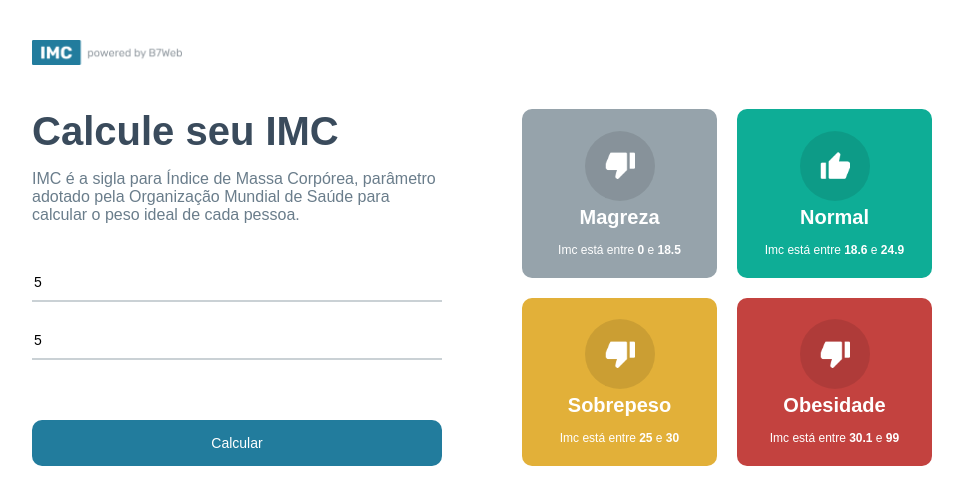
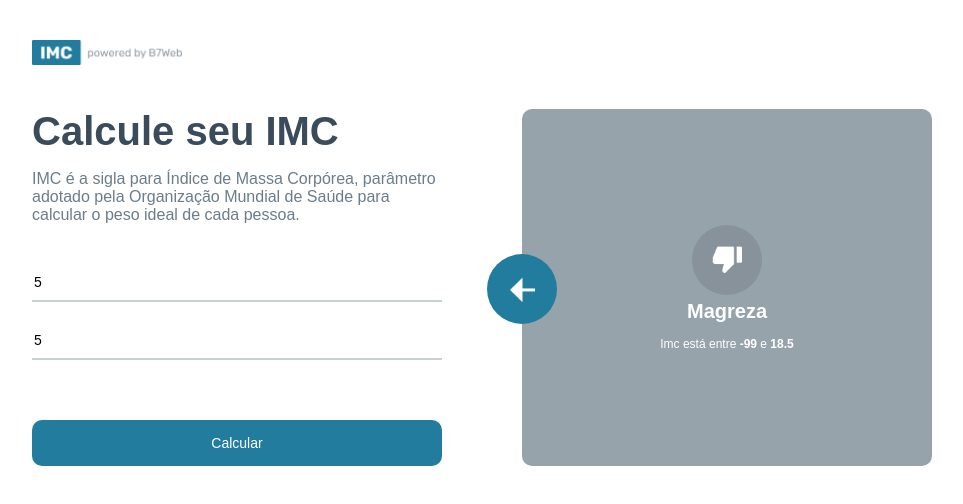
Before and after one commit to juliocsrf/react-ts-imc, a React (Vite) app: page / in a window 1280 px wide. Both pictures are taken after typing "5", "5" into the empty fields and a click on the button "Calcular". Shown: the top 504 px of the page, without its empty margins (158-1121 px from the left). Built offline with nearby package versions, Linux system fonts and the light colour scheme.

Commit message:
System calc

```diff
--- a/src/App.module.css
+++ b/src/App.module.css
@@ -75,3 +75,27 @@
     grid-template-columns: repeat(2, 1fr);
     gap: 20px;
 }
+
+.container .rightSide .rightBig {
+    flex: 1;
+    display: flex;
+}
+
+.container .rightSide .rightArrow {
+    position: absolute;
+    background-color: #227C9D;
+    width: 70px;
+    height: 70px;
+    border-radius: 50%;
+    display: flex;
+    justify-content: center;
+    align-items: center;
+    cursor: pointer;
+    margin-left: -35px;
+    margin-top: 145px;
+    transition: all ease 1s;
+}
+
+.container .rightSide .rightArrow:hover {
+    opacity: 0.8;
+}
--- a/src/App.tsx
+++ b/src/App.tsx
@@ -2,19 +2,27 @@
 import styles from './App.module.css';
 import poweredImage from './assets/powered.png';
 import GridItem from './components/GridItem';
+import leftArrowImage from './assets/leftarrow.png';
 
-import { levels, calculateImc } from './helpers/imc';
+import { levels, calculateImc, Level } from './helpers/imc';
 
 const App = () => {
     const [heightField, setHeightField] = useState<number>(0);
     const [weightField, setWeightField] = useState<number>(0);
+    const [toShow, setToShow] = useState<Level | null>(null);
 
     const handleCalculateButton = () => {
         if (heightField && weightField) {
-            console.log(heightField);
+            setToShow(calculateImc(heightField, weightField));
         } else {
             alert('Digite todos os campos');
         }
+    };
+
+    const handleBackButton = () => {
+        setToShow(null);
+        setHeightField(0);
+        setWeightField(0);
     };
 
     return (
@@ -51,11 +59,22 @@
                 </div>
 
                 <div className={styles.rightSide}>
-                    <div className={styles.grid}>
-                        {levels.map((item, key) => (
-                            <GridItem key={key} item={item} />
-                        ))}
-                    </div>
+                    {!toShow && (
+                        <div className={styles.grid}>
+                            {levels.map((item, key) => (
+                                <GridItem key={key} item={item} />
+                            ))}
+                        </div>
+                    )}
+
+                    {toShow && (
+                        <div className={styles.rightBig}>
+                            <div className={styles.rightArrow} onClick={handleBackButton}>
+                                <img src={leftArrowImage} alt='' width={25} />
+                            </div>
+                            <GridItem item={toShow} />
+                        </div>
+                    )}
                 </div>
             </div>
         </div>
--- a/src/components/GridItem/GridItem.module.css
+++ b/src/components/GridItem/GridItem.module.css
@@ -29,3 +29,8 @@
     font-size: 12px;
     margin-top: 14px;
 }
+
+.yourImc {
+    font-size: 17px;
+    margin: 10px 0 50px 0;
+}
--- a/src/components/GridItem/index.tsx
+++ b/src/components/GridItem/index.tsx
@@ -14,6 +14,11 @@
                 <img src={item.icon === 'up' ? upImage : downImage} alt='' width='30' />
             </div>
             <div className={styles.gridTitle}>{item.title}</div>
+
+            {item.yourImc && (
+                <div className={styles.yourImc}>Seu IMC é de {item.yourImc} kg/m²</div>
+            )}
+
             <div className={styles.gridInfo}>
                 <>
                     Imc está entre <strong>{item.imc[0]}</strong> e <strong>{item.imc[1]}</strong>
--- a/src/helpers/imc.ts
+++ b/src/helpers/imc.ts
@@ -7,7 +7,7 @@
 };
 
 export const levels: Level[] = [
-    { title: 'Magreza', color: '#96A3AB', icon: 'down', imc: [0, 18.5] },
+    { title: 'Magreza', color: '#96A3AB', icon: 'down', imc: [-99, 18.5] },
     { title: 'Normal', color: '#0EAD96', icon: 'up', imc: [18.6, 24.9] },
     { title: 'Sobrepeso', color: '#E2B039', icon: 'down', imc: [25, 30] },
     { title: 'Obesidade', color: '#C3423F', icon: 'down', imc: [30.1, 99] },
@@ -18,7 +18,8 @@
 
     for (const i in levels) {
         if (imc >= levels[i].imc[0] && imc < levels[i].imc[1]) {
-            levels[i].yourImc = imc;
+            const levelCopy = { ...levels[i] };
+            levelCopy.yourImc = parseFloat(imc.toFixed(2));
             return levels[i];
         }
     }
```
Also changed, not shown: 1 other file (tests, documents, lock files or other folders).
